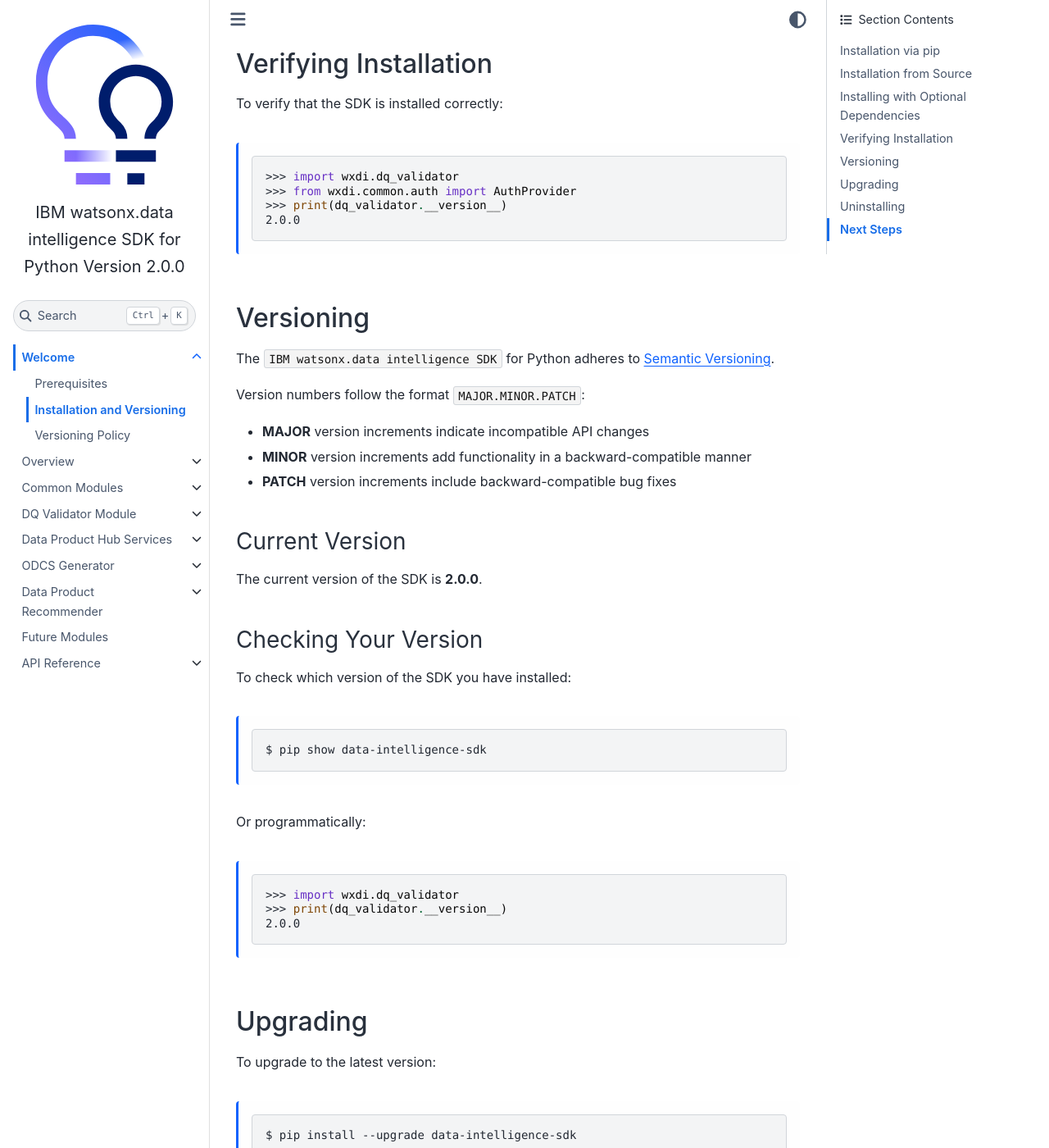
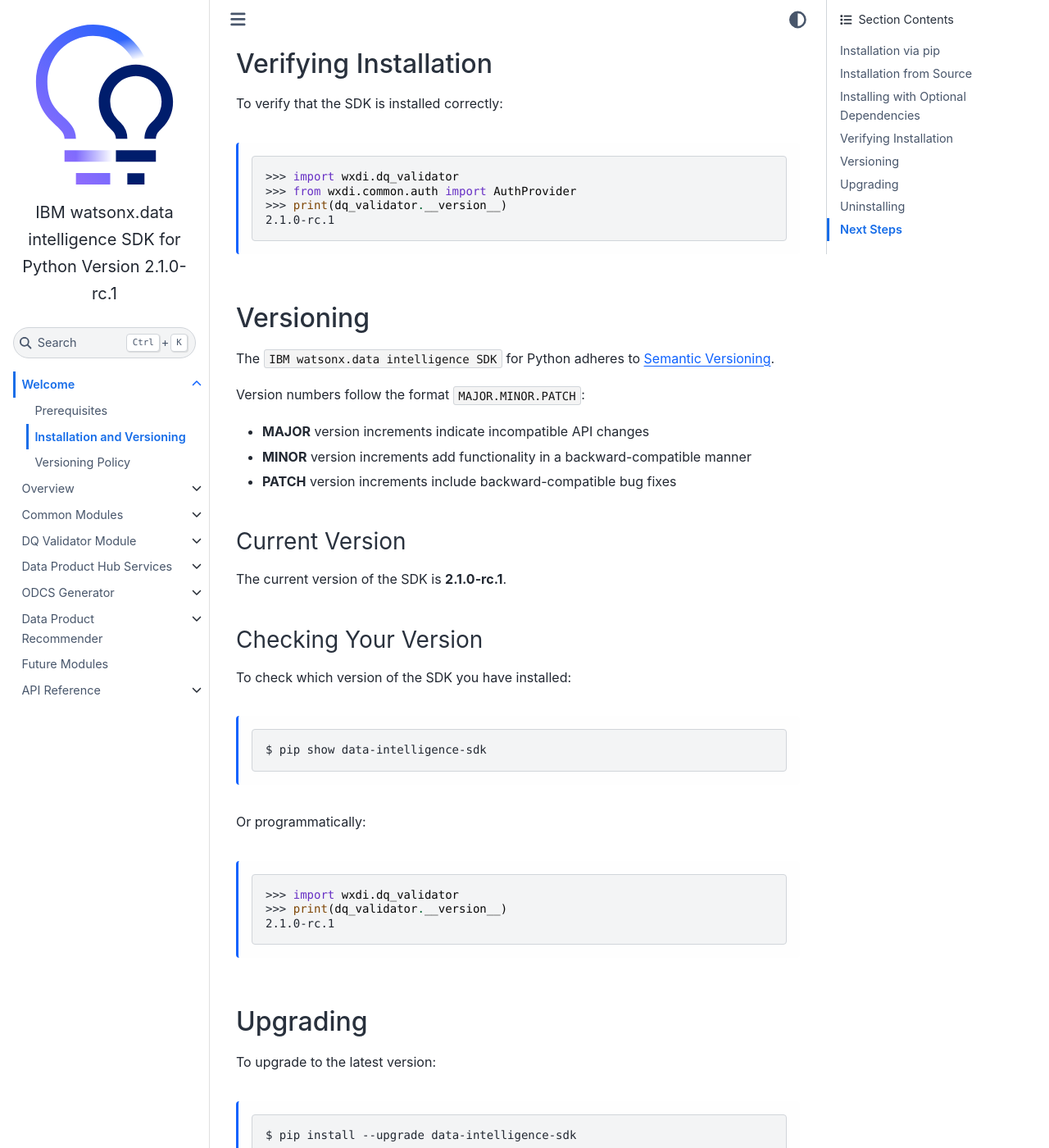
Before and after one commit to IBM/data-intelligence-sdk, a Sphinx documentation site: the page built from docs/chapters/01_welcome/installation.rst, in a window 1280 px wide and 1400 px high, scrolled down 2127 px. Shown: the whole window at 82% size. Built offline with Sphinx 7.4.7 and the Sphinx Book theme 1.1.4, drawn with Linux system fonts in a browser that asks for light colours.

Commit message:
Update version 2.0.0 -> 2.1.0-rc.1

```diff
--- a/docs/chapters/01_welcome/installation.rst
+++ b/docs/chapters/01_welcome/installation.rst
@@ -100,7 +100,7 @@
     >>> import wxdi.dq_validator
     >>> from wxdi.common.auth import AuthProvider
     >>> print(dq_validator.__version__)
-    2.0.0
+    2.1.0-rc.1
 
 Versioning
 ----------
@@ -116,7 +116,7 @@
 Current Version
 ~~~~~~~~~~~~~~~
 
-The current version of the SDK is **2.0.0**.
+The current version of the SDK is **2.1.0-rc.1**.
 
 Checking Your Version
 ~~~~~~~~~~~~~~~~~~~~~
@@ -133,7 +133,7 @@
 
     >>> import wxdi.dq_validator
     >>> print(dq_validator.__version__)
-    2.0.0
+    2.1.0-rc.1
 
 Upgrading
 ---------
--- a/docs/conf.py
+++ b/docs/conf.py
@@ -38,9 +38,9 @@
 # the built documents.
 #
 # The short X.Y version.
-version = "2.0.0"
+version = "2.1.0-rc.1"
 # The full version, including alpha/beta/rc tags.
-release = "2.0.0"
+release = "2.1.0-rc.1"
 
 # -- General configuration ---------------------------------------------------
 # https://www.sphinx-doc.org/en/master/usage/configuration.html#general-configuration
--- a/setup.py
+++ b/setup.py
@@ -27,7 +27,7 @@
 
 setup(
     name="data-intelligence-sdk",
-    version='2.0.0',
+    version='2.1.0-rc.1',
     author="IBM",
     author_email="Data_Intelligence_SDK@wwpdl.vnet.ibm.com",
     description="A Python SDK for IBM watsonx.data intelligence that provides data quality validation for streaming records and DataFrames, " \
--- a/src/wxdi/version.py
+++ b/src/wxdi/version.py
@@ -16,4 +16,4 @@
 """
    Version of IBM watsonx.data intelligence SDK
 """
-__version__ = '2.0.0'
+__version__ = '2.1.0-rc.1'
```
Also changed, not shown: README.md (+2 -2 lines), .bumpversion.toml.
